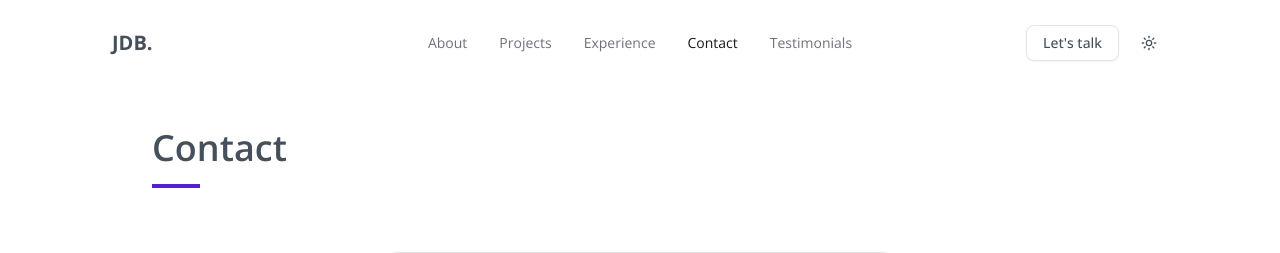
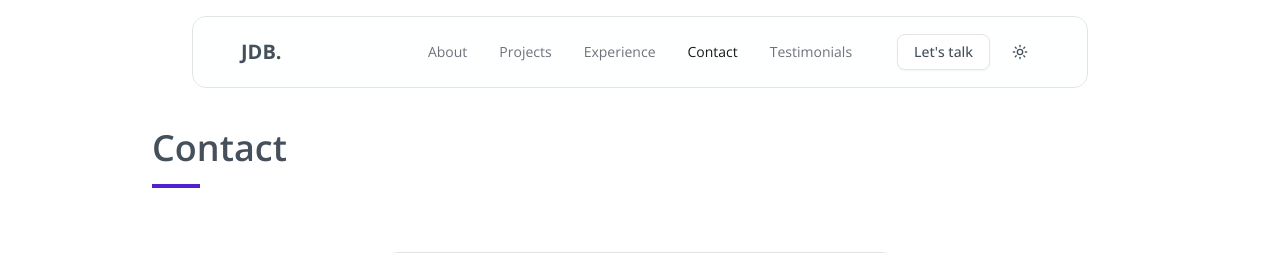
Before and after one commit to jhosep98/jdb-portfolio, an Astro site: page /contact in a window 1280 px wide. Shown: the top 253 px of the page. Built offline with nearby package versions, Linux system fonts and the light colour scheme; Astro itself is replaced by a stand-in of ours; a web font is replaced by a local one.

Commit message:
fix: load componet header in the client

```diff
--- a/src/components/header.tsx
+++ b/src/components/header.tsx
@@ -26,8 +26,8 @@ export const HeroHeader: React.FC<HeroHeaderProps> = ({ children }) => {
       <nav data-state={menuState && 'active'} className='fixed z-50 w-full px-2'>
         <div
           className={cn(
-            'mx-auto mt-2 max-w-6xl px-6 transition-all duration-300 lg:px-12',
-            isScrolled && 'bg-background/50 max-w-4xl rounded-2xl border backdrop-blur-lg lg:px-5',
+            'mx-auto mt-4 px-6 transition-all duration-300 lg:px-12 bg-background/50 max-w-4xl rounded-xl border backdrop-blur-lg',
+            isScrolled && '',
           )}
         >
           <div className='relative flex flex-wrap items-center justify-between gap-6 py-3 lg:gap-0 lg:py-4'>
--- a/src/layouts/Layout.astro
+++ b/src/layouts/Layout.astro
@@ -9,7 +9,6 @@ import '../styles/global.css'
 // Components
 import { HeroHeader } from '@/components/header'
 import { cn } from '@/lib/utils'
-import { HeroHighlight } from '@/components/ui/hero-highlight'
 
 // Props
 interface Props {
@@ -106,7 +105,7 @@ const ITEMS = [
   </head>
 
   <body class="bg-background text-foreground">
-    <HeroHeader client:only>
+    <HeroHeader client:load>
       {
         ITEMS.map((item) => (
           <li>
```
